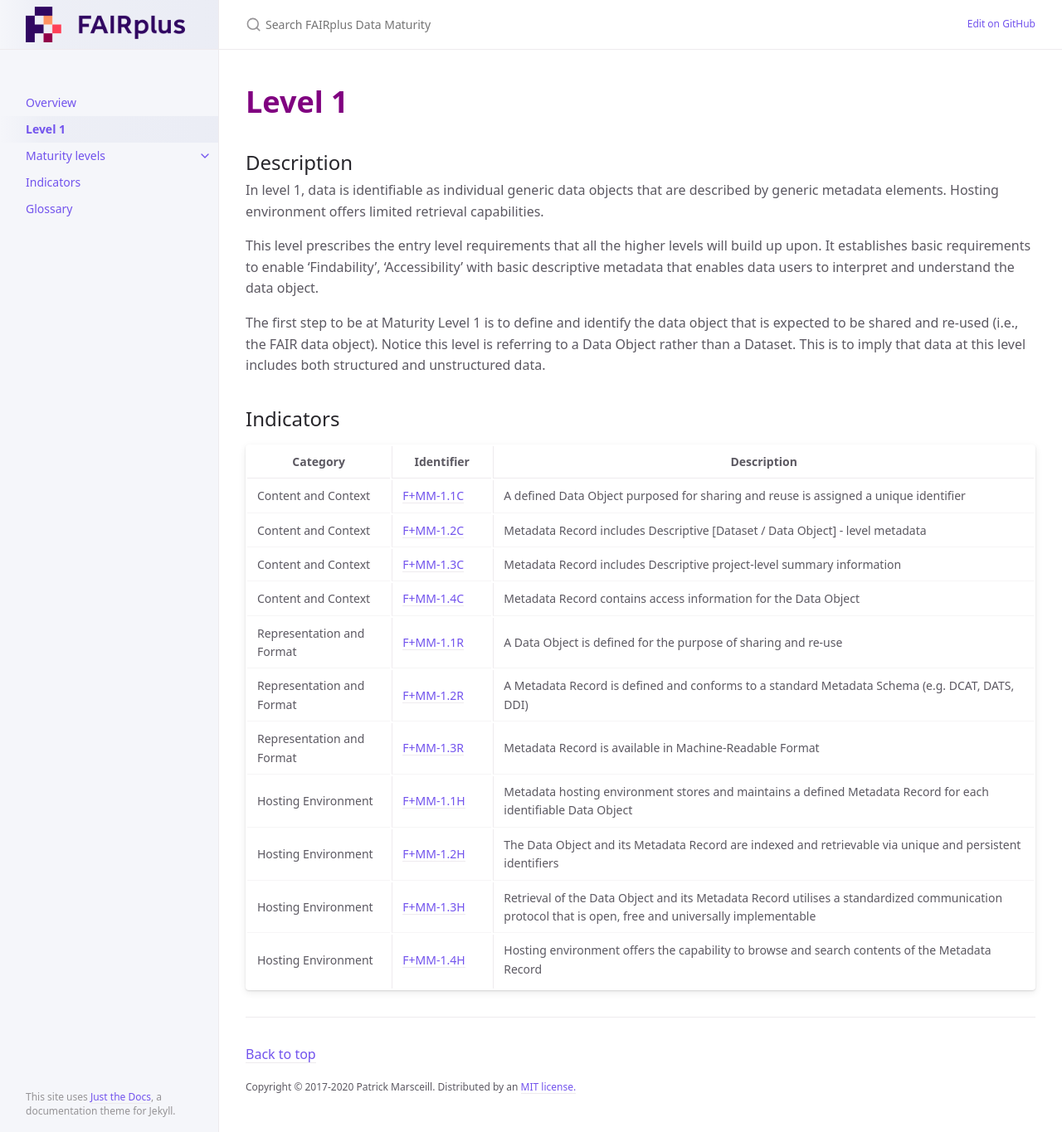
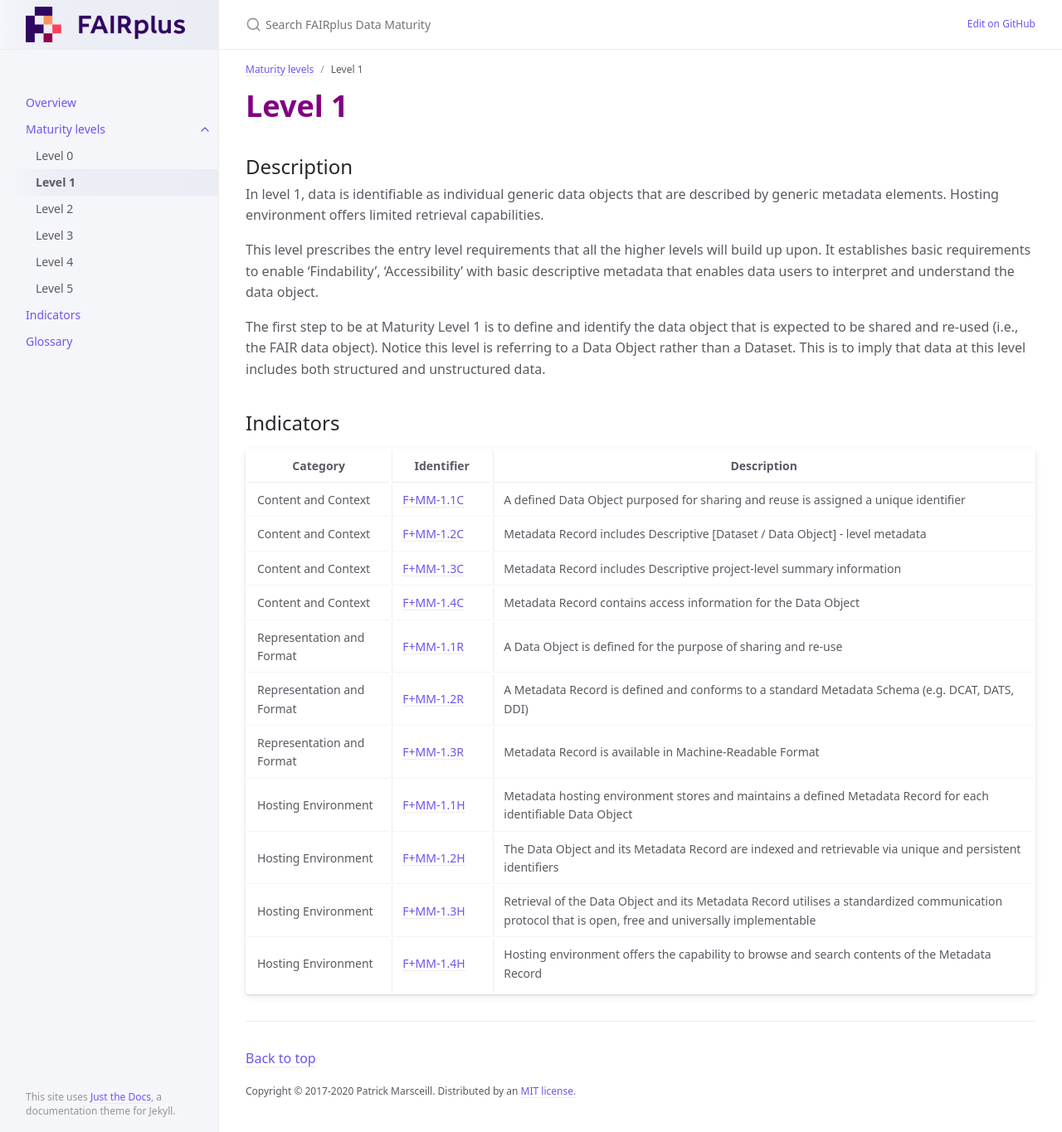
Before and after one commit to FAIRplus/Data-Maturity, a Jekyll site: the page built from docs/Levels/Level1.md, in a window 1280 px wide and 1365 px high. Shown: the whole window at 83% size. Built offline with Jekyll 4.4.1, drawn with Linux system fonts in a browser that asks for light colours.

Commit message:
Update Level1.md

```diff
--- a/docs/Levels/Level1.md
+++ b/docs/Levels/Level1.md
@@ -2,6 +2,7 @@
 layout: default
 title: Level 1
 identifier: level1
+parent: Maturity levels
 nav_order: 2
 nav_exclude: false
 ---
```
